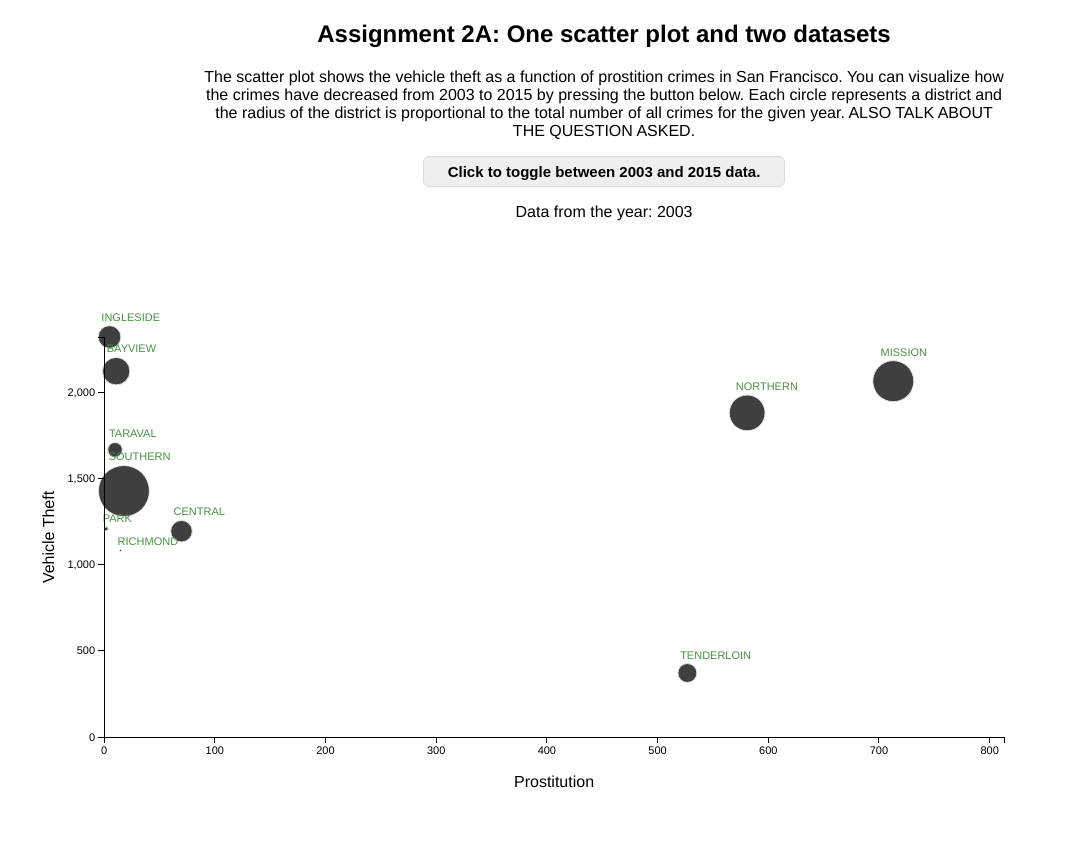
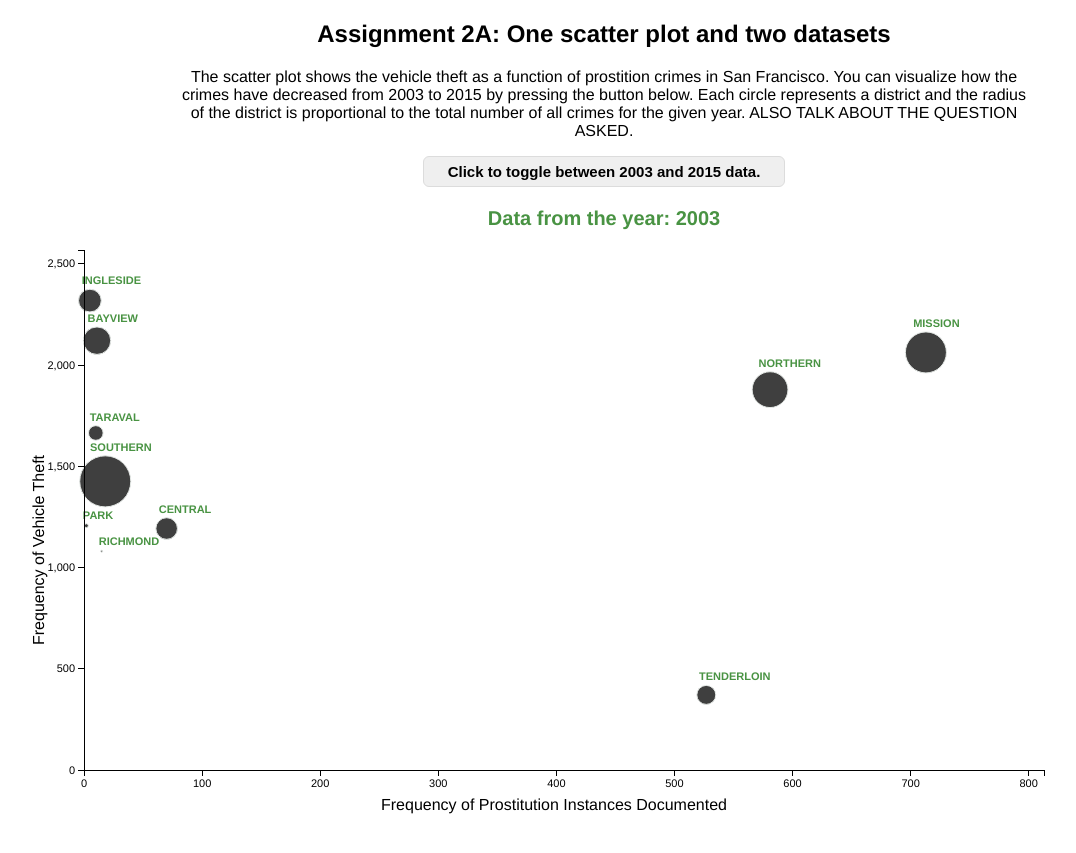
Before and after one commit to aripalli/aripalli.github.io, a plain HTML site: page index.html in a window 1280 px wide. Shown: the top 853 px of the page, without its empty margins (36-1112 px from the left). Drawn offline with Linux system fonts and the light colour scheme; no server answers.

Commit message:
Cleaning up, and adding mousehover pretty stuff

```diff
--- a/index.html
+++ b/index.html
@@ -7,9 +7,10 @@
       <script type="text/javascript" src="d3/index.js"></script>
   	  <style type="text/css">
 
-  	  	text, h1,h2,p {
+  	  	text, h1,h2,p, strong, span {
   	  		font-family: Helvetica, Arial, sans-serif;
   	  	}
+
 
 		.axis path,
 		.axis line {
@@ -26,12 +27,21 @@
 		.labels {
 			font-family: Helvetica, Arial, sans-serif;
 			font-size: 11px;
+			font-weight: bold;
 		}
 
-		#graph_title, #graph_title2 {
+		#graph_title1, #graph_title2 {
 			font-family: Helvetica, Arial, sans-serif;
 			font-size: 20px;
 			text-align: center;
+			font-weight: bold;
+			transition: color 1.5s ease;
+		}
+		.mapDistrict {
+			fill:#E6E6E6;
+		}
+		.mapDistrict:hover {
+			fill:#CCCCCC;
 		}
 
 		.textContainer {
@@ -56,30 +66,21 @@
 			text-decoration:none;
 		}
 
-		.bar {
-		  transition: fill 1.5s ease;
-		  fill: #5A9690;
-		}
-
-		.bar:hover {
-		  fill: #3ABBD8 ;
-		}
-
 		.x.axis path {
 		  display: none;
 		}
 
 		.d3-tip {
 		  line-height: 1;
-		  font-weight: bold;
+		  text-align: center;
 		  padding: 12px;
 		  background: rgba(0, 0, 0, 0.8);
 		  color: #fff;
-		  border-radius: 2px;
+		  border-radius: 4px;
 		}
 
 		.tipperCol {
-			color: #506CD2;
+			color: #B3B3B3;
 		}
 		.narrowtext{
 			display: inline-block
@@ -100,17 +101,10 @@
 		.K4.meanCircles { fill: #FF7361;}
 		.K5.meanCircles { fill: #3593D6;}
 
-		.Ci {
-			transition: fill 1.5s ease
-		}
-
 		.meanCircles {
 			stroke:#FFFFFF;
 			stroke-width: 0.5;
-		}
-		.textContainer {
-			width: 800px;
-			text-align: center;
+			transition: fill 1.5s ease
 		}
 		.Viz{
 			text-align:center;
@@ -154,7 +148,6 @@
 var dataset;
 
 d3.csv("Vis1.csv", function(dataset) {
-	console.log(dataset)
 
 //Change strings to numbers
 	dataset.forEach(function(d) {
@@ -172,23 +165,25 @@ d3.csv("Vis1.csv", function(dataset) {
 	//Width and height
 	var w = 1200;
 	var h = 600;
-	var padding = 100;
+	var padding = 80;
+	var plotPadY = 250;
+	var plotPadX = 100;
 
 
 	//Create scale functions
 	var xScale = d3.scale.linear()
 						 .domain([0, Math.max(
-		 					d3.max(dataset, function(d) {return d['ProstitutionCount2003']+padding;}),
-		 					d3.max(dataset, function(d) {return d['ProstitutionCount2015']+padding;})
+		 					d3.max(dataset, function(d) {return d['ProstitutionCount2003']+plotPadX;}),
+		 					d3.max(dataset, function(d) {return d['ProstitutionCount2015']+plotPadX;})
 					 	  )])
 						 .range([padding, w - padding * 2]);
 
 	var yScale = d3.scale.linear()
 						 .domain([0, Math.max(
-					 		d3.max(dataset, function(d) {return d['VehicleTheftCount2003'];}),
-					 		d3.max(dataset, function(d) {return d['VehicleTheftCount2015'];})
+					 		d3.max(dataset, function(d) {return d['VehicleTheftCount2003']+plotPadY;}),
+					 		d3.max(dataset, function(d) {return d['VehicleTheftCount2015']+plotPadY;})
 					 	 )])
-						 .range([h - padding, padding]);
+						 .range([h - padding, 0]);
 	var rScale = d3.scale.linear()
 						 .domain([
 						 	Math.min(
@@ -216,12 +211,27 @@ d3.csv("Vis1.csv", function(dataset) {
 	var svg = d3.select(".Viz1")
 				.append("svg")
 				.attr("width", w)
-				.attr("height", h)
+				.attr("height", h);
+
+
+
+	var tip = d3.tip()
+	  .attr('class', 'd3-tip')
+	  .offset([0,100])
+	  .html(function(d) {
+	    return 	"<div  class='tiphead' ><strong>"+ d['Districts'] +"</strong></div>" +
+	    		"<div><strong>Total Crimes:</strong> <span class='tipperCol' >" + d['TotalCrime'+year] + "</span></div>" +
+	     		"<div><strong>Vehicle Theft:</strong> <span class='tipperCol' >" + d['VehicleTheftCount'+year] + "</span></div>" +
+	     		"<div><strong>Prostitution:</strong> <span class='tipperCol' >" + d['ProstitutionCount'+year] + "</span></div>" ;
+	  });
+	svg.call(tip);
 
 	var circles = svg.selectAll("circle")
 					 .data(dataset)
 					 .enter()
 					 .append("circle")
+					 .on('mouseover', tip.show)
+      		   		 .on('mouseout', tip.hide);
 
 	var texter = svg.selectAll("text")
 					.data(dataset)
@@ -279,7 +289,7 @@ d3.csv("Vis1.csv", function(dataset) {
 
 	function createTextLabels(year,texter,color){
 		d3.select('#graph_title1').text('Data from the year: '+year)
-		d3.select('#graph_title1').attr("color",color)
+		d3.select('#graph_title1').style("color",color)
 		texter.transition()
 	   		  .duration(1000)
 	   		  .ease('linear')
@@ -314,17 +324,17 @@ d3.csv("Vis1.csv", function(dataset) {
 	svg.append("text")
         .attr("text-anchor", "middle")  // this makes it easy to centre the text as the transform is applied to the anchor
         .attr("transform", "translate("+ (padding/2) +","+(h/2)+")rotate(-90)")  // text is drawn off the screen top left, move down and out and rotate
-        .text("Vehicle Theft");
+        .text("Frequency of Vehicle Theft");
     svg.append("text")
         .attr("text-anchor", "middle")  // this makes it easy to centre the text as the transform is applied to the anchor
         .attr("transform", "translate("+ (w/2-50) +","+(h-(padding/2))+")")  // centre below axis
-        .text("Prostitution");
+        .text("Frequency of Prostitution Instances Documented");
 
 });
 
 //---------------------Vizualizessation 2----------------
-	w = 800;
-	h = 500;
+	w = 600;
+	h = 600;
 	var r = 3;
 	var factor = 2;
 
@@ -340,9 +350,17 @@ d3.csv("Vis1.csv", function(dataset) {
 	var circleGroup = svg.append("g");
 	var circleGroup2 = svg.append("g");
 
+	var tip = d3.tip()
+	  .attr('class', 'd3-tip')
+	  .offset([0,0])
+	  .html(function(d) {
+	    return "<span class='tipperCol' >" + d['properties']['DISTRICT'] + "</span>" ;
+	  });
+	svg.call(tip);
+
 	var projection = d3.geo.mercator()
 						    .center([-122.433701, 37.767683])
-						    .scale(200000)
+						    .scale(160000)
 						    .translate([width / 2, height / 2]);
     var path = d3.geo.path().projection(projection);
 
@@ -366,7 +384,6 @@ d3.csv("Vis1.csv", function(dataset) {
 							   return projection([d[0], d[1]])[1];
 						   })
 						 .attr("r", r)
-						 .attr("class","Ci")
 						 .style("opacity",0.75);
 
 		d3.selectAll(".kButton").on("click", function(){
@@ -435,14 +452,17 @@ d3.csv("Vis1.csv", function(dataset) {
 
     function createSFPDmap() {
 		d3.json("sfpddistricts.geojson", function(json) {
+			console.log(json.features)
 	        mapGroup.selectAll("path")
 	           .data(json.features)
 	           .enter()
 	           .append("path")
 	           .attr("d", path)
-	           .style("fill", "#E6E6E6")
+           	   .on('mouseover', tip.show)
+  		   	   .on('mouseout', tip.hide)
 	           .attr('stroke-width',0.5)
-				   .attr('stroke',"#626262");
+			   .attr('stroke',"#626262")
+			   .attr('class','mapDistrict')
 		});
 	}
 	</script>
```
